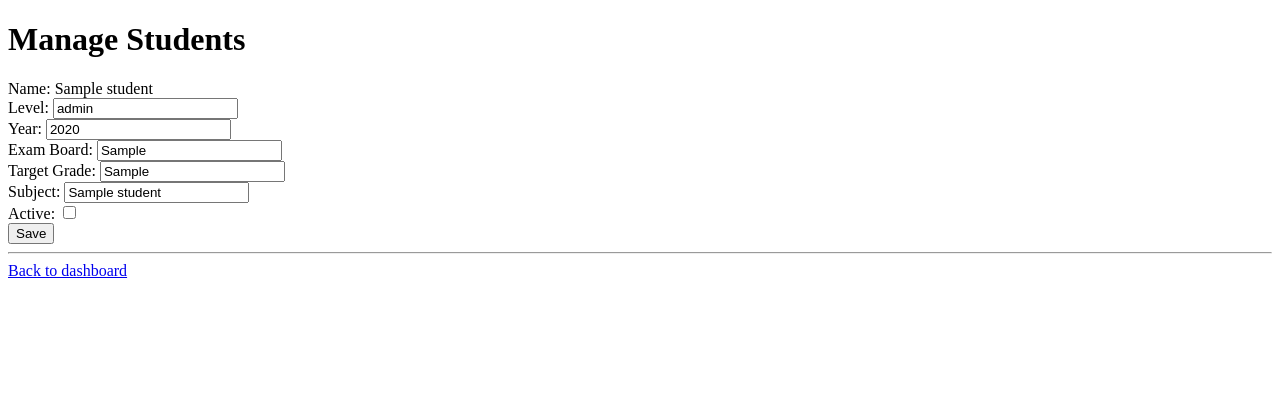
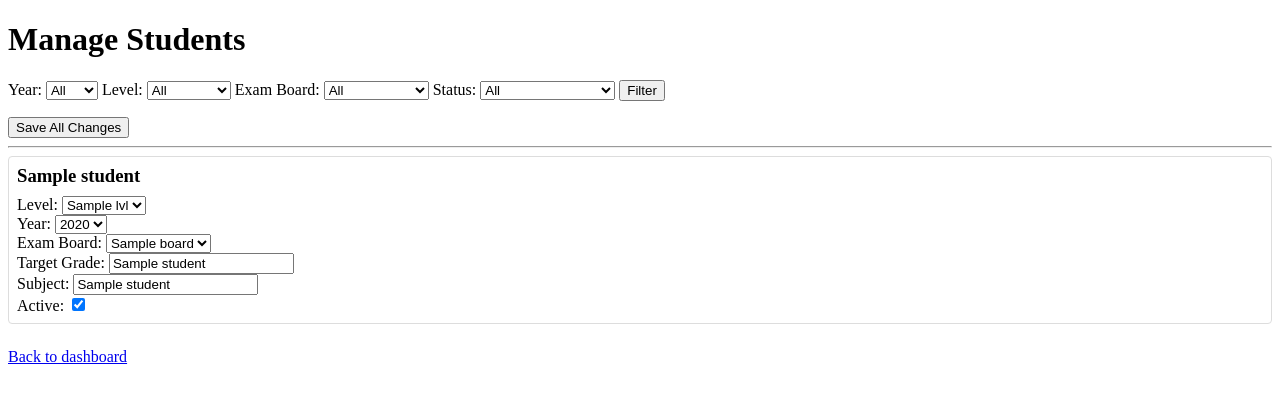
Before and after one commit to skg17/invoice-creator, a Flask app: template app/templates/students.html in a window 1280 px wide. Shown: the top 403 px of the page. Run offline with Flask 3, Linux system fonts and the light colour scheme; the template is opened without the code that fills it: most values are stand-ins (such as "Sample title", 1, 10 or a date in 2020); parts of the project's set-up code (start-up, migrations or seed data) failed here and were passed over.

Commit message:
Added filtering within student management page

```diff
--- a/app/server.py
+++ b/app/server.py
@@ -3,6 +3,12 @@
 import sqlite3
 import json
 import datetime
+
+# Filter options for student management
+FILTER_YEARS = ['Year 9', 'Year 10', 'Year 11', 'Year 12', 'Year 13']
+FILTER_LEVELS = ['GCSE', 'A Level']
+FILTER_EXAM_BOARDS = ['AQA', 'Edexcel', 'OCR A', 'OCR B', 'iGCSE']
+FILTER_ACTIVE = [(1, 'Current'), (0, 'Past')]
 
 app = Flask(__name__, template_folder='templates')
 app.secret_key = 'supersecretkey'
@@ -108,29 +114,63 @@
     conn = sqlite3.connect(DB_FILE)
     c = conn.cursor()
     if request.method == "POST":
-        student_id = int(request.form["id"])
-        level = request.form.get("level")
-        year = request.form.get("year")
-        exam_board = request.form.get("exam_board")
-        target_grade = request.form.get("target_grade")
-        subject = request.form.get("subject")
-        active = 1 if request.form.get("active") == "on" else 0
-        c.execute("""
-            UPDATE students
-            SET level=?, year=?, exam_board=?, target_grade=?, subject=?, active=?
-            WHERE id=?
-        """, (level, year, exam_board, target_grade, subject, active, student_id))
+        student_ids = request.form.getlist("student_ids")
+        for student_id in student_ids:
+            level = request.form.get(f"level-{student_id}")
+            year = request.form.get(f"year-{student_id}")
+            exam_board = request.form.get(f"exam_board-{student_id}")
+            target_grade = request.form.get(f"target_grade-{student_id}")
+            subject = request.form.get(f"subject-{student_id}")
+            active = 1 if request.form.get(f"active-{student_id}") == "on" else 0
+            c.execute("""
+                UPDATE students
+                SET level=?, year=?, exam_board=?, target_grade=?, subject=?, active=?
+                WHERE id=?
+            """, (level, year, exam_board, target_grade, subject, active, student_id))
         conn.commit()
-        flash("Student updated successfully.")
+        flash("Students updated successfully.")
         return redirect(url_for("manage_students"))
-    # GET: fetch all students
-    c.execute("""
+    # GET: fetch all students with optional filters
+    year_filter = request.args.get('year')
+    level_filter = request.args.get('level')
+    board_filter = request.args.get('exam_board')
+    active_param = request.args.get('active')
+    # Build query with defaults: current students only
+    query = """
         SELECT id, name, level, year, exam_board, target_grade, subject, active
         FROM students
-    """)
+    """
+    filters = []
+    args = []
+    # Default to current students if no active filter provided
+    if active_param is None:
+        filters.append("active = ?")
+        args.append(1)
+    else:
+        filters.append("active = ?")
+        args.append(int(active_param))
+    if year_filter:
+        filters.append("year = ?")
+        args.append(year_filter)
+    if level_filter:
+        filters.append("level = ?")
+        args.append(level_filter)
+    if board_filter:
+        filters.append("exam_board = ?")
+        args.append(board_filter)
+    if filters:
+        query += " WHERE " + " AND ".join(filters)
+    c.execute(query, tuple(args))
     students = c.fetchall()
     conn.close()
-    return render_template(STUDENTS_HTML, students=students)
+    return render_template(
+        STUDENTS_HTML,
+        students=students,
+        filter_years=FILTER_YEARS,
+        filter_levels=FILTER_LEVELS,
+        filter_boards=FILTER_EXAM_BOARDS,
+        filter_active=FILTER_ACTIVE
+    )
 
 if __name__ == "__main__":
     app.run(host="0.0.0.0", port=5001)
--- a/app/templates/students.html
+++ b/app/templates/students.html
@@ -1,22 +1,116 @@
 <!DOCTYPE html>
 <html>
-  <head><title>Manage Students</title></head>
+  <head>
+    <meta charset="UTF-8">
+    <title>Manage Students</title>
+    <style>
+      .student-card {
+        margin-bottom: 1.5em;
+        padding: 0.5em;
+        border: 1px solid #ddd;
+        border-radius: 4px;
+      }
+      .student-card h3 {
+        margin: 0 0 0.5em 0;
+      }
+      nav form {
+        margin-bottom: 1em;
+      }
+    </style>
+  </head>
   <body>
     <h1>Manage Students</h1>
-    {% for id, name, level, year, exam_board, target_grade, subject, active in students %}
-      <form method="post">
-        <input type="hidden" name="id" value="{{ id }}">
-        <label>Name: {{ name }}</label><br>
-        <label>Level: <input name="level" value="{{ level or '' }}"></label><br>
-        <label>Year: <input name="year" value="{{ year or '' }}"></label><br>
-        <label>Exam Board: <input name="exam_board" value="{{ exam_board or '' }}"></label><br>
-        <label>Target Grade: <input name="target_grade" value="{{ target_grade or '' }}"></label><br>
-        <label>Subject: <input name="subject" value="{{ subject or '' }}"></label><br>
-        <label>Active: <input type="checkbox" name="active" {% if active %}checked{% endif %}></label><br>
-        <button type="submit">Save</button>
+    <nav>
+      <form method="get">
+        <label>Year:
+          <select name="year">
+            <option value="">All</option>
+            {% for yr in filter_years %}
+              <option value="{{ yr }}" {% if request.args.get('year') == yr %}selected{% endif %}>{{ yr }}</option>
+            {% endfor %}
+          </select>
+        </label>
+        <label>Level:
+          <select name="level">
+            <option value="">All</option>
+            {% for lvl in filter_levels %}
+              <option value="{{ lvl }}" {% if request.args.get('level') == lvl %}selected{% endif %}>{{ lvl }}</option>
+            {% endfor %}
+          </select>
+        </label>
+        <label>Exam Board:
+          <select name="exam_board">
+            <option value="">All</option>
+            {% for board in filter_boards %}
+              <option value="{{ board }}" {% if request.args.get('exam_board') == board %}selected{% endif %}>{{ board }}</option>
+            {% endfor %}
+          </select>
+        </label>
+        <label>Status:
+          <select name="active">
+            <option value="">All</option>
+            {% for val, label in filter_active %}
+              <option value="{{ val }}" {% if request.args.get('active') == val|string %}selected{% endif %}>{{ label }}</option>
+            {% endfor %}
+          </select>
+        </label>
+        <button type="submit">Filter</button>
       </form>
+    </nav>
+
+    <form method="post">
+      <button type="submit">Save All Changes</button>
       <hr>
-    {% endfor %}
+      {% for student in students %}
+        <div class="student-card">
+          <h3>{{ student[1] }}</h3>
+          <input type="hidden" name="student_ids" value="{{ student[0] }}">
+          <div>
+            <label>Level:
+              <select name="level-{{ student[0] }}">
+                {% for lvl in filter_levels %}
+                  <option value="{{ lvl }}" {% if lvl == student[2] %}selected{% endif %}>{{ lvl }}</option>
+                {% endfor %}
+              </select>
+            </label>
+          </div>
+          <div>
+            <label>Year:
+              <select name="year-{{ student[0] }}">
+                {% for yr in filter_years %}
+                  <option value="{{ yr }}" {% if yr == student[3] %}selected{% endif %}>{{ yr }}</option>
+                {% endfor %}
+              </select>
+            </label>
+          </div>
+          <div>
+            <label>Exam Board:
+              <select name="exam_board-{{ student[0] }}">
+                {% for board in filter_boards %}
+                  <option value="{{ board }}" {% if board == student[4] %}selected{% endif %}>{{ board }}</option>
+                {% endfor %}
+              </select>
+            </label>
+          </div>
+          <div>
+            <label>Target Grade:
+              <input type="text" name="target_grade-{{ student[0] }}" value="{{ student[5] or '' }}">
+            </label>
+          </div>
+          <div>
+            <label>Subject:
+              <input type="text" name="subject-{{ student[0] }}" value="{{ student[6] or '' }}">
+            </label>
+          </div>
+          <div>
+            <label>Active:
+              <input type="checkbox" name="active-{{ student[0] }}" {% if student[7] %}checked{% endif %}>
+            </label>
+          </div>
+        </div>
+      {% endfor %}
+    </form>
+
     <a href="{{ url_for('index') }}">Back to dashboard</a>
   </body>
 </html>
```
